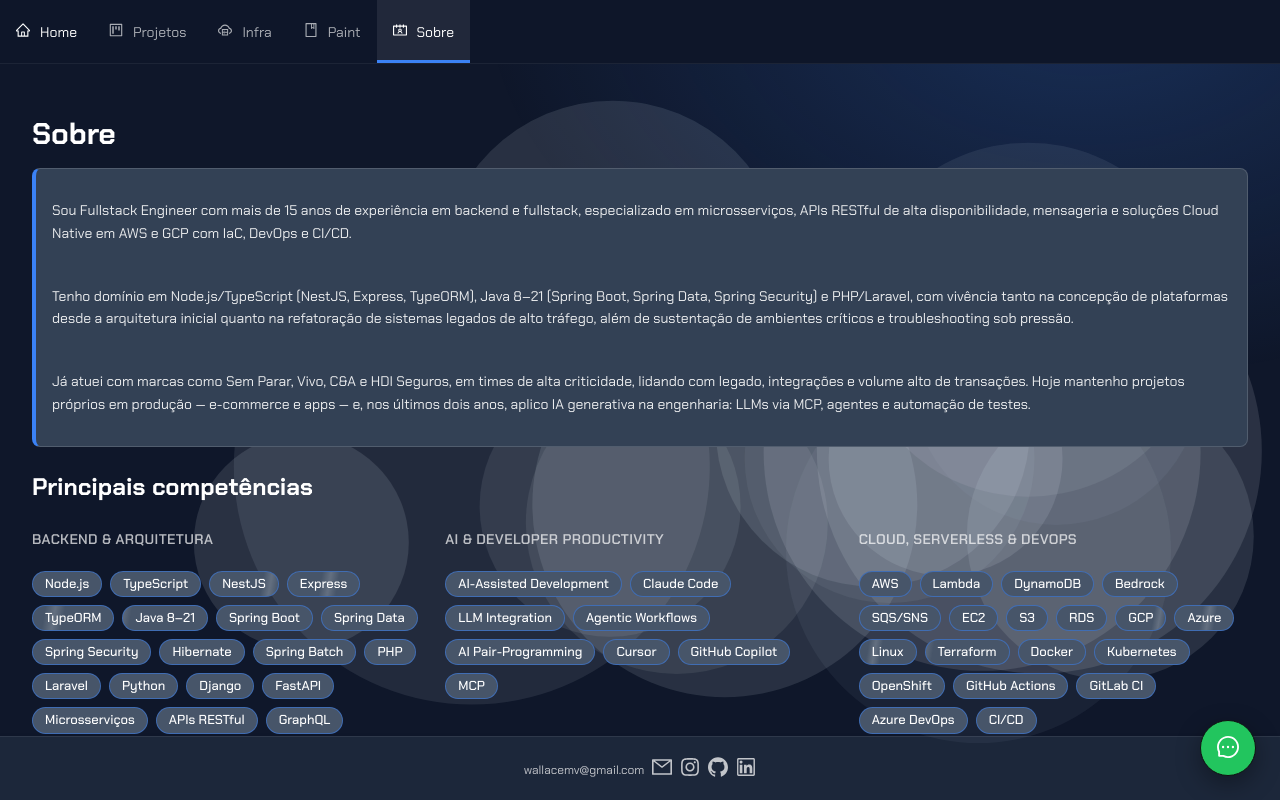
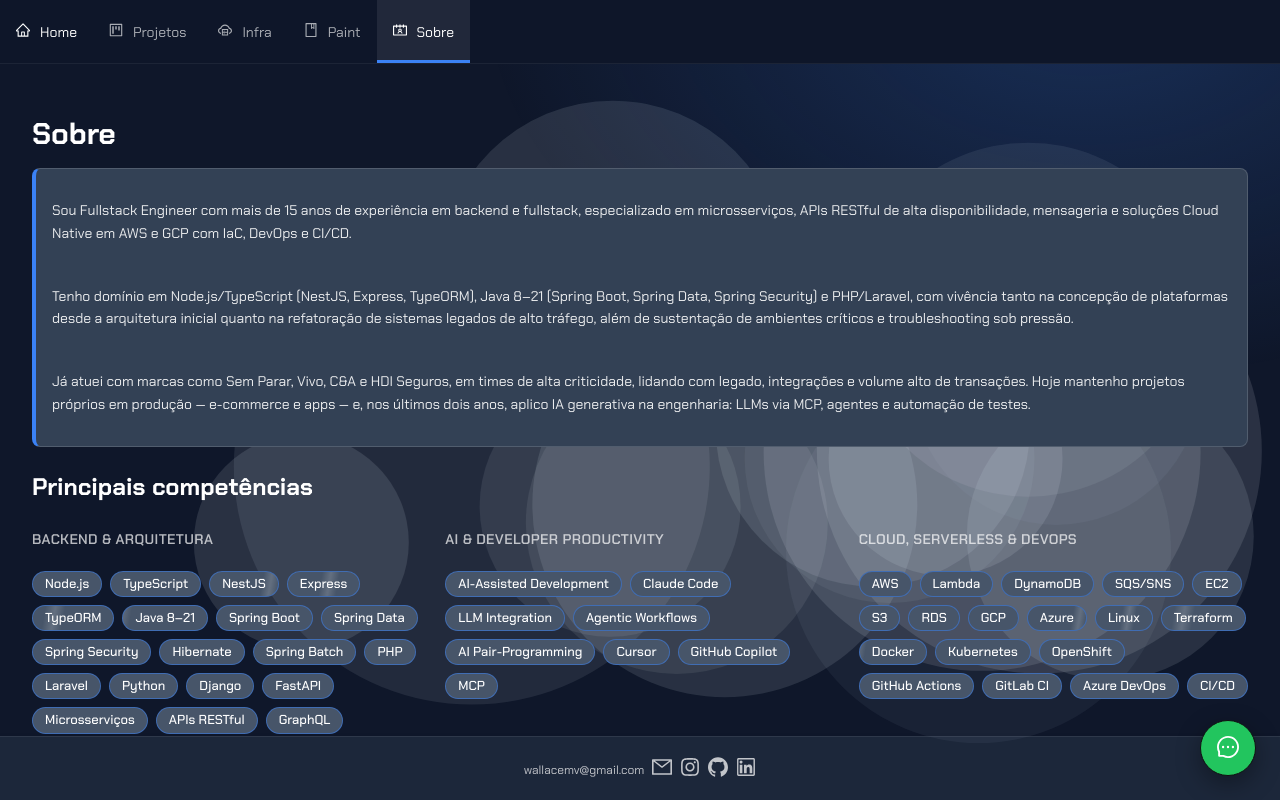
Before and after one commit to wallacemv/portfolio, a React (Vite) app: page /portfolio/about in a window 1280 px wide. Built offline with nearby package versions, Linux system fonts and the light colour scheme.

Commit message:
chore(competencias): remove Bedrock (nao usado)

```diff
--- a/src/data/competencies.js
+++ b/src/data/competencies.js
@@ -51,7 +51,6 @@ export const competencies = [
 			'AWS',
 			'Lambda',
 			'DynamoDB',
-			'Bedrock',
 			'SQS/SNS',
 			'EC2',
 			'S3',
```
